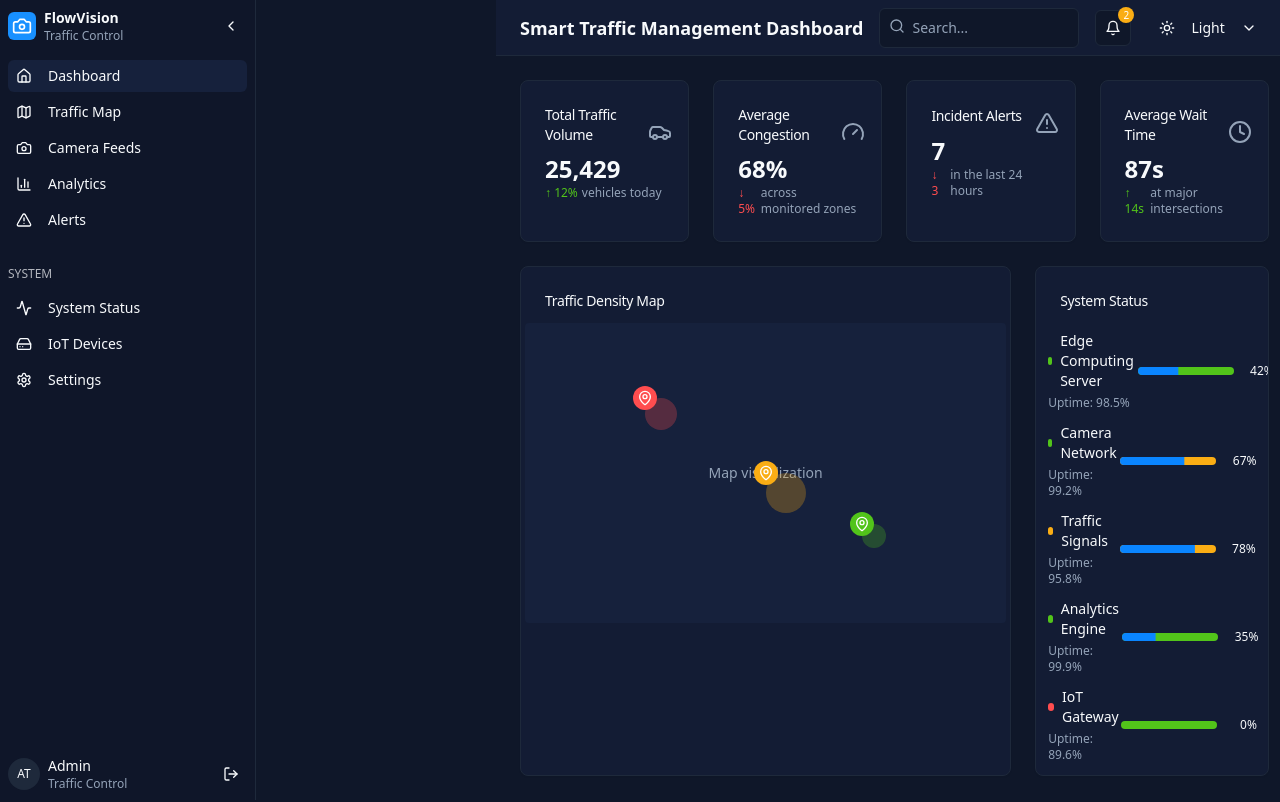
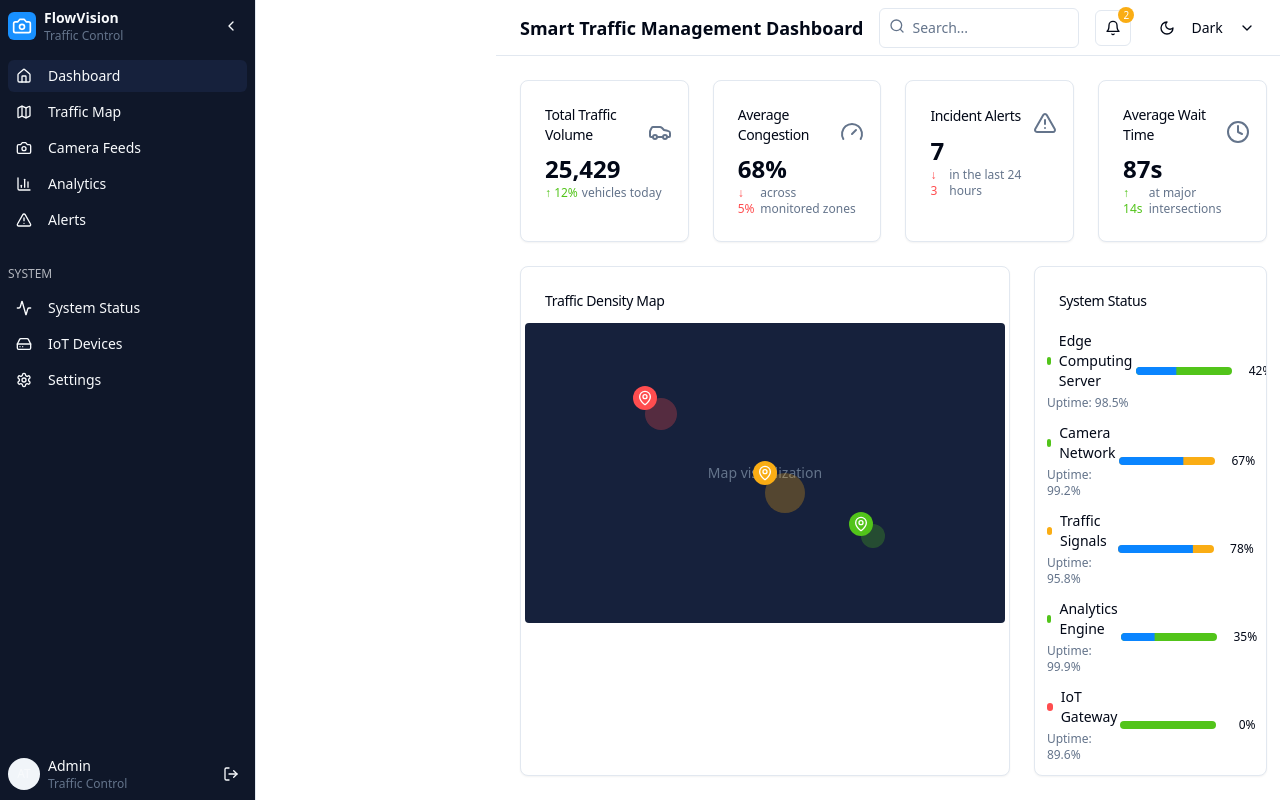
Before and after one commit to annah11/smart-traffic-main, a React (Vite) app: page / in a window 1280 px wide. Shown: the top 802 px of the page. Built offline with nearby package versions, Linux system fonts and the light colour scheme.

Commit message:
feat: Add light theme support
Adds light theme support to the application.

```diff
--- a/src/App.tsx
+++ b/src/App.tsx
@@ -1,14 +1,17 @@
+
 import { Toaster } from "@/components/ui/toaster";
 import { Toaster as Sonner } from "@/components/ui/sonner";
 import { TooltipProvider } from "@/components/ui/tooltip";
 import { QueryClient, QueryClientProvider } from "@tanstack/react-query";
 import { BrowserRouter, Routes, Route } from "react-router-dom";
+import { ThemeProvider } from "next-themes";
 import Index from "./pages/Index";
 import NotFound from "./pages/NotFound";
 
 const queryClient = new QueryClient();
 
 const App = () => (
+  <ThemeProvider attribute="class" defaultTheme="system" enableSystem>
     <QueryClientProvider client={queryClient}>
       <TooltipProvider>
         <Toaster />
@@ -22,6 +25,7 @@ const App = () => (
         </BrowserRouter>
       </TooltipProvider>
     </QueryClientProvider>
+  </ThemeProvider>
 );
 
 export default App;
--- a/src/components/dashboard/Header.tsx
+++ b/src/components/dashboard/Header.tsx
@@ -5,10 +5,16 @@ import { Bell, Search, ChevronDown, Sun, Moon, Menu } from "lucide-react";
 import { Input } from "@/components/ui/input";
 import { useIsMobile } from "@/hooks/use-mobile";
 import { useSidebar } from "@/components/ui/sidebar";
+import { useTheme } from "next-themes";
 
 export function DashboardHeader() {
   const isMobile = useIsMobile();
   const { toggleSidebar } = useSidebar();
+  const { theme, setTheme } = useTheme();
+
+  const toggleTheme = () => {
+    setTheme(theme === 'dark' ? 'light' : 'dark');
+  };
 
   return (
     <header className="flex h-12 sm:h-14 items-center gap-2 sm:gap-4 border-b bg-card px-2 sm:px-6">
@@ -49,17 +55,25 @@ export function DashboardHeader() {
         </span>
       </Button>
 
-      {!isMobile && (
       <Button
         variant="ghost"
         size="sm"
-          className="hidden sm:flex"
+        onClick={toggleTheme}
+        className="hidden sm:flex items-center"
       >
+        {theme === 'dark' ? (
+          <>
             <Sun className="mr-2 h-4 w-4" />
             Light
+          </>
+        ) : (
+          <>
+            <Moon className="mr-2 h-4 w-4" />
+            Dark
+          </>
+        )}
         <ChevronDown className="ml-2 h-4 w-4" />
       </Button>
-      )}
     </header>
   );
 }
```
Lines whose indentation alone changed are shown as unchanged.
